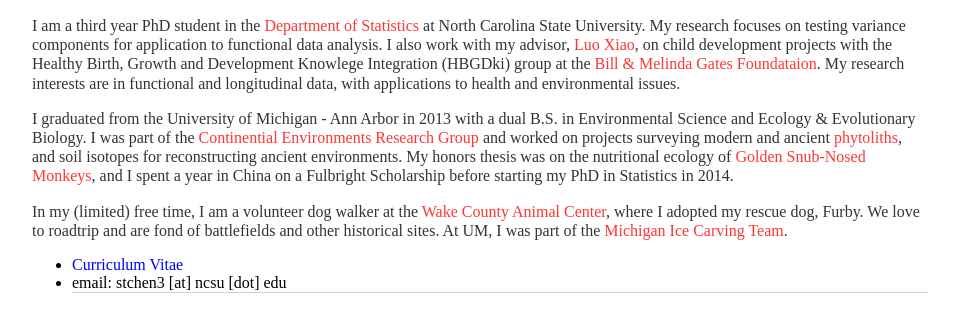
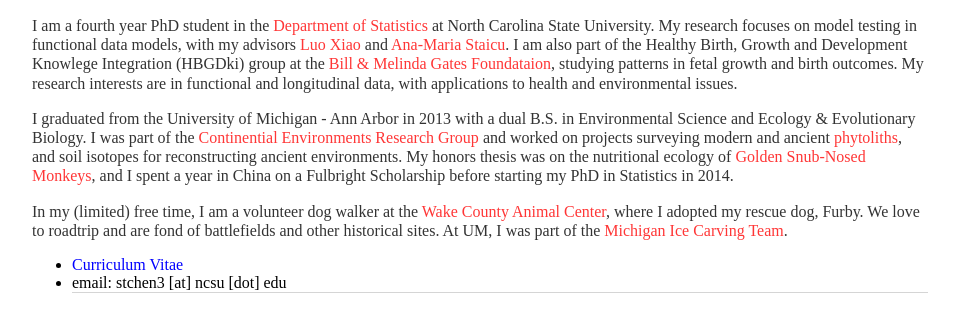
Before and after one commit to stchen3/stchen3.github.io, a Jekyll site: the page built from index.html, in a window 1280 px wide, cut to the strip 476-808 px from the top of the page. Shown: the whole strip, without its empty margins (160-1114 px from the left). Built offline with Jekyll 4.4.1, drawn with Linux system fonts in a browser that asks for light colours.

Commit message:
Update index.html

```diff
--- a/index.html
+++ b/index.html
@@ -14,9 +14,10 @@ title: Stephanie T. Chen
 		</div><!-- /.container -->
 
 		<p>
-			I am a third year PhD student in the <a href="http://www.stat.ncsu.edu/" target="blank"><font color=#FF3636>Department of Statistics</font></a> at North Carolina State University.
-			My research focuses on testing variance components for application to functional data analysis. I also work with my advisor, <a href="http://www4.stat.ncsu.edu/~xiao/" target="blank"><font color=#FF3636>Luo Xiao</font></a>, on child development projects
-			with the Healthy Birth, Growth and Development Knowlege Integration (HBGDki) group at the <a href="http://www.gatesfoundation.org/" target="blank"><font color=#FF3636>Bill &#38; Melinda Gates Foundataion</font></a>.
+			I am a fourth year PhD student in the <a href="http://www.stat.ncsu.edu/" target="blank"><font color=#FF3636>Department of Statistics</font></a> at North Carolina State University.
+			My research focuses on model testing in functional data models, with my advisors <a href="http://www4.stat.ncsu.edu/~xiao/" target="blank"><font color=#FF3636>Luo Xiao</font></a> and
+			<a href="http://www4.stat.ncsu.edu/~staicu/" target="blank"><font color=#FF3636>Ana-Maria Staicu</font></a>. I am also part of the
+			Healthy Birth, Growth and Development Knowlege Integration (HBGDki) group at the <a href="http://www.gatesfoundation.org/" target="blank"><font color=#FF3636>Bill &#38; Melinda Gates Foundataion</font></a>, studying patterns in fetal growth and birth outcomes.
 			My research interests are in functional and longitudinal data, with applications to health and environmental issues.
 		</p>
 
```
